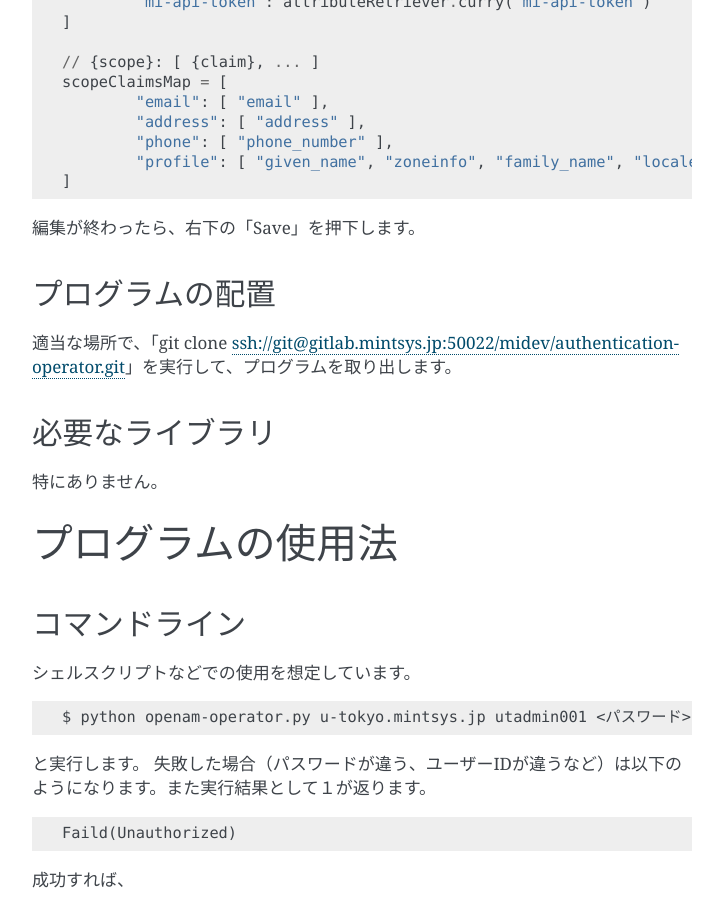
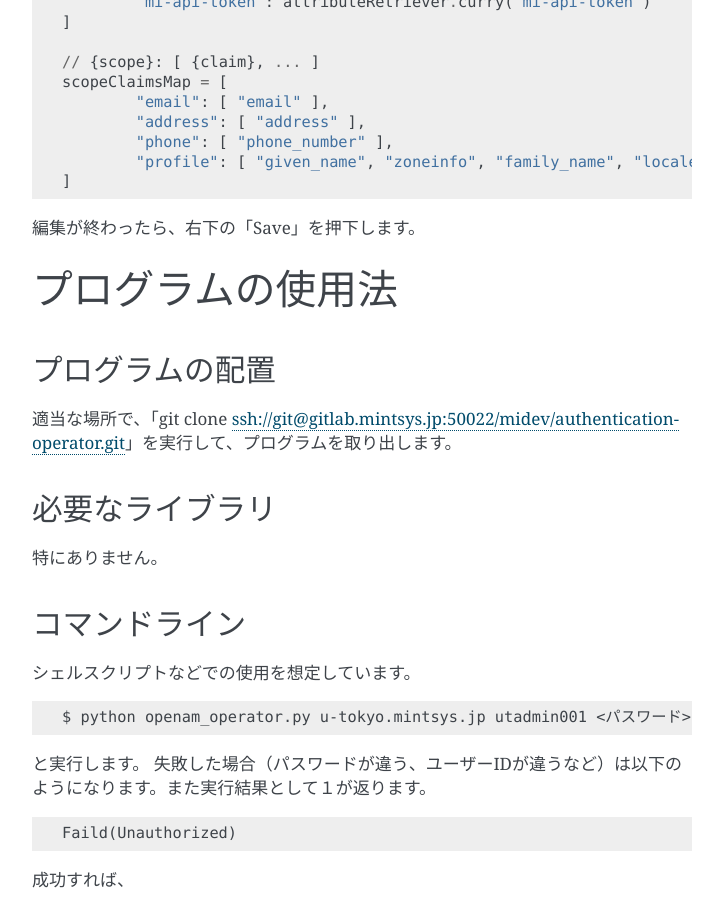
Before and after one commit to materialsintegration/authentication_operator, a Sphinx documentation site: the page built from document/source/documents/opeam-operator-document.rst, in a window 1280 px wide and 900 px high, scrolled down 13284 px. Shown: the whole window, without its empty margins (388-1111 px from the left). Built offline with Sphinx 7.4.7, drawn with Linux system fonts in a browser that asks for light colours.

Commit message:
プログラムの使い方修正と空白ページ抑制の設定追加

```diff
--- a/document/source/conf.py
+++ b/document/source/conf.py
@@ -122,6 +122,7 @@
     # Latex figure (float) alignment
     #
     # 'figure_align': 'htbp',
+    'extraclassoptions': 'openany',
 }
 
 # Grouping the document tree into LaTeX files. List of tuples
--- a/document/source/documents/opeam-operator-document.rst
+++ b/document/source/documents/opeam-operator-document.rst
@@ -313,7 +313,7 @@
 
 ::
 
-    $ python openam-operator.py u-tokyo.mintsys.jp utadmin001 <パスワード>
+    $ python openam_operator.py u-tokyo.mintsys.jp utadmin001 <パスワード>
 
 と実行します。
 失敗した場合（パスワードが違う、ユーザーIDが違うなど）は以下のようになります。また実行結果として１が返ります。
```
Also changed, not shown: other parts of document/source/documents/opeam-operator-document.rst (+3 -3 lines).
